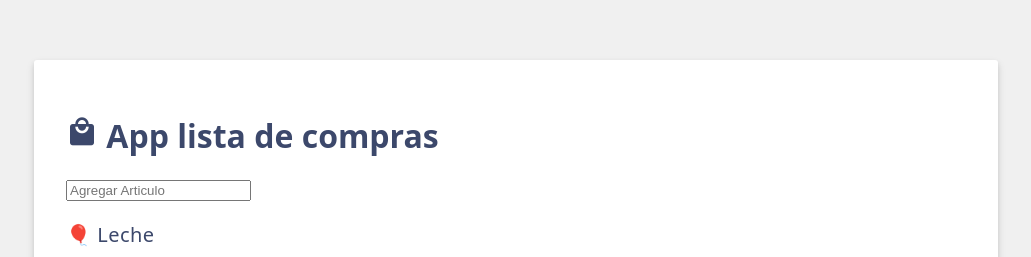
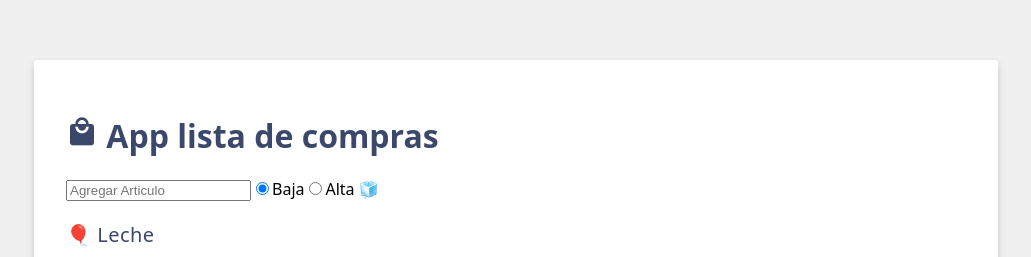
Before and after one commit to GaonaRiveraDiegoGael/VueJs-ShoppingCart, a Vue app: page / in a window 1280 px wide. Shown: the part 150-407 px from the top of the page, without its empty margins (124-1155 px from the left). Built offline with nearby package versions, Linux system fonts and the light colour scheme.

Commit message:
⭐FEAT: Cheackboxes Bind cheackboxes to newItemPriority

```diff
--- a/src/App.vue
+++ b/src/App.vue
@@ -16,11 +16,15 @@ const items = ref([
   { id: 4, label: 'Huevos' }
 ]);
 const newItem = ref('');
+const newItemPriority = ref('low')
 </script>
 
 <template>
   <h1> <i :class="shoppingIcon">local_mall</i> {{ header }}</h1>
   <input v-model="newItem" type="text" placeholder="Agregar Articulo">
+  <label><input type="radio" v-model="newItemPriority" value="low">Baja</label>
+  <label><input type="radio" v-model="newItemPriority" value="high">Alta</label>
+  {{ newItemPriority === 'low'?'🧊':'🔥' }}
   <ul>
     <li v-for="{id, label} in items" v-bind:key="id">🎈 {{ label }}</li>
   </ul>
```
